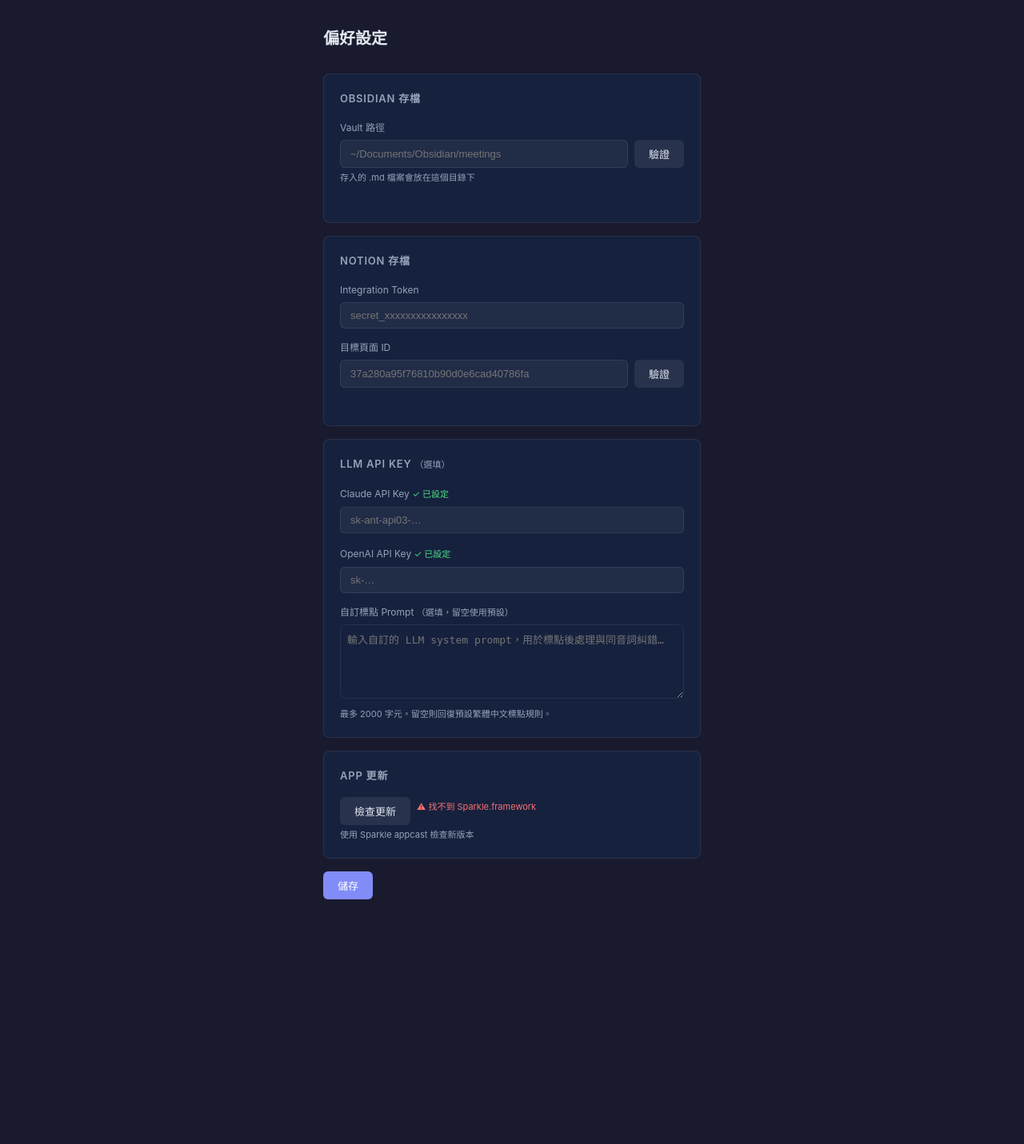
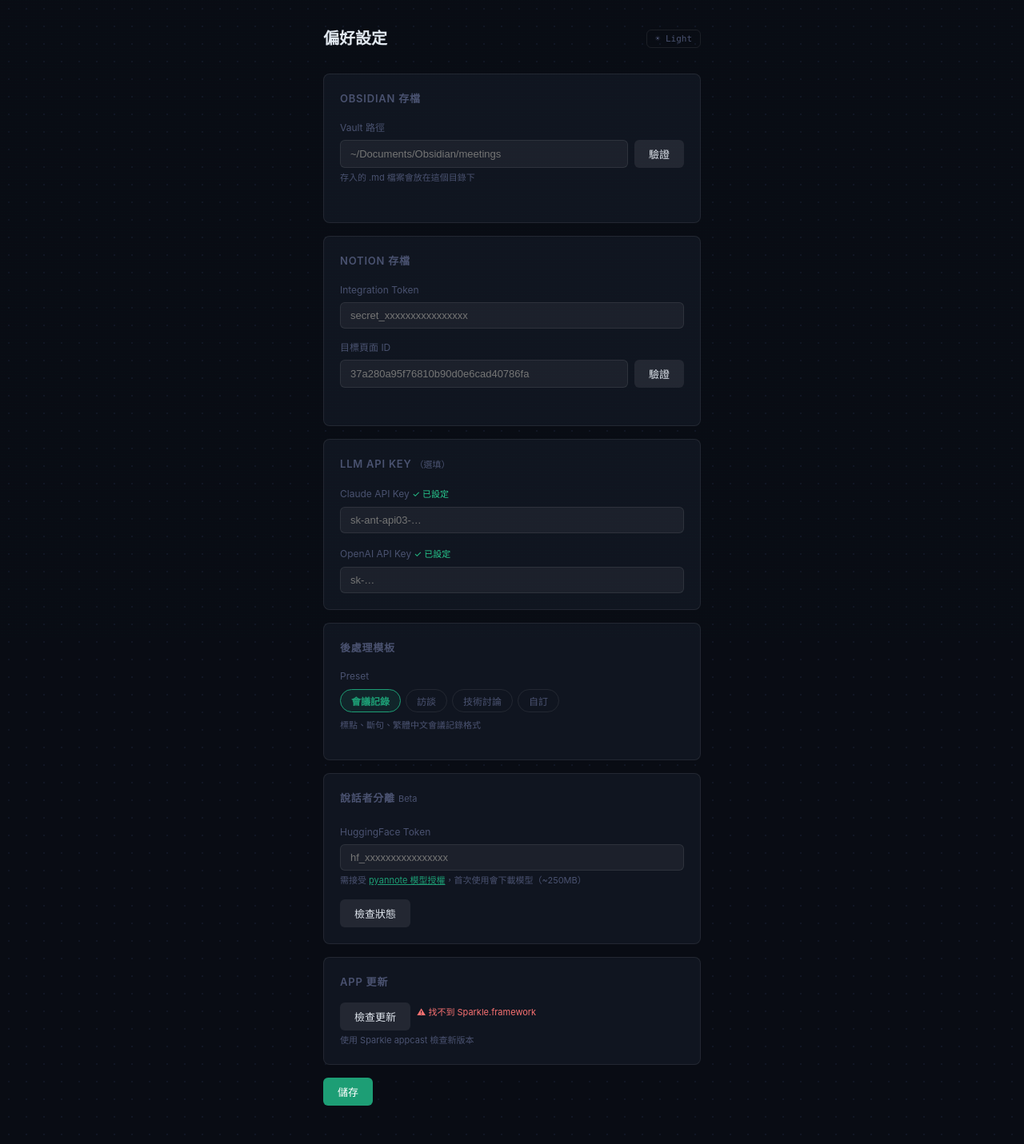
Before and after one commit to DaQing1108/whisper-local-stt, a Flask app: page /preferences in a window 1280 px wide. Shown: the whole page at 80% size. Before the commit the page ends 1125 px from the top, so only its background shows below. Run offline with Flask 3, Linux system fonts and the light colour scheme.

Commit message:
feat(v2.2): preferences 主題同步、Echo icns、LLM Preset、說話者分離 Beta [checkpoint] Phase: A1 preferences dark/light theme、A2 Echo 聲波 app icon、B1 LLM Preset 四個命名範本、B2 pyannote 說話者分離 API + HF Token 設定 Working state: 105/105 tests，AC 7/7，diarize.py + /api/diarize endpoint，preferences 主題與主頁同步

```diff
--- a/routes.py
+++ b/routes.py
@@ -530,6 +530,44 @@ def upload():
         return jsonify(error=str(e)), 500
 
 
+@bp.route("/api/diarize/status", methods=["GET"])
+def diarize_status():
+    """回傳說話者分離功能是否可用。"""
+    from diarize import is_available
+    return jsonify(available=is_available())
+
+
+@bp.route("/api/diarize", methods=["POST"])
+def diarize():
+    """對上傳音檔執行說話者分離。
+
+    Body: { "audio_path": "/abs/path/to/audio.wav", "num_speakers": 2 (optional) }
+    Returns: { "segments": [{ "start": 0.0, "end": 1.5, "speaker": "說話者 A" }] }
+    """
+    from diarize import diarize_audio, apply_diarization, is_available
+    if not is_available():
+        return jsonify(error="說話者分離未啟用：請在偏好設定填入 HuggingFace Token"), 400
+
+    data = request.json or {}
+    audio_path = data.get("audio_path", "").strip()
+    num_speakers = data.get("num_speakers")
+    transcript = data.get("transcript", "")
+
+    if not audio_path or not os.path.exists(audio_path):
+        return jsonify(error="音檔路徑不存在"), 400
+
+    try:
+        segments = diarize_audio(audio_path, num_speakers=num_speakers or None)
+        result = [{"start": s.start, "end": s.end, "speaker": s.speaker} for s in segments]
+        labeled = apply_diarization(transcript, segments) if transcript else ""
+        return jsonify(ok=True, segments=result, labeled_transcript=labeled)
+    except RuntimeError as e:
+        return jsonify(error=str(e)), 400
+    except Exception as e:
+        log.exception("[Diarize] 失敗")
+        return jsonify(error=f"分析失敗：{e}"), 500
+
+
 @bp.route("/config", methods=["GET"])
 def get_config():
     token   = os.getenv("NOTION_TOKEN", "")
@@ -560,6 +598,7 @@ def get_config():
             logging.warning("[Config] Notion 標題抓取失敗：%s", e)
     page_id_preview = (page_id[:8] + "…") if page_id else ""
     llm_prompt = os.getenv("LLM_CUSTOM_PROMPT", "")
+    llm_preset = os.getenv("LLM_PRESET", "meeting")
     llm_prompt_preview = llm_prompt[:50] + "…" if len(llm_prompt) > 50 else llm_prompt
     return jsonify(
         ready=ready,
@@ -570,6 +609,8 @@ def get_config():
         obsidian_path=os.getenv("OBSIDIAN_MEETING_PATH", ""),
         llm_prompt_preview=llm_prompt_preview,
         llm_prompt=llm_prompt,
+        llm_preset=llm_preset,
+        has_hf_token=bool(os.environ.get("HF_TOKEN", "").strip()),
     )
 
 
@@ -621,6 +662,8 @@ def save_config():
     openai_key     = data.get("openai_key", "").strip()
     obsidian_path  = data.get("obsidian_path", "").strip()
     llm_prompt     = data.get("llm_prompt", None)  # None = 未傳入（不更新）
+    llm_preset     = data.get("llm_preset", None)
+    hf_token       = data.get("hf_token", "").strip()
 
     label = ""
     if token and page_id:
@@ -668,6 +711,14 @@ def save_config():
         expanded = os.path.expanduser(_sanitize(obsidian_path))
         existing["OBSIDIAN_MEETING_PATH"]   = expanded
         os.environ["OBSIDIAN_MEETING_PATH"] = expanded
+    if hf_token:
+        existing["HF_TOKEN"]   = hf_token
+        os.environ["HF_TOKEN"] = hf_token
+    if llm_preset is not None:
+        valid_presets = {"meeting", "interview", "tech", "custom"}
+        if llm_preset in valid_presets:
+            existing["LLM_PRESET"]   = llm_preset
+            os.environ["LLM_PRESET"] = llm_preset
     if llm_prompt is not None:
         if not isinstance(llm_prompt, str):
             return jsonify(error="llm_prompt 必須為字串"), 400
@@ -689,6 +740,7 @@ def save_config():
         page_label=label or page_id,
         has_anthropic_key=bool(existing.get("ANTHROPIC_API_KEY")),
         has_openai_key=bool(existing.get("OPENAI_API_KEY")),
+        has_hf_token=bool(existing.get("HF_TOKEN")),
     )
 
 
--- a/static/preferences.css
+++ b/static/preferences.css
@@ -1,24 +1,50 @@
 :root {
-  --bg: #1a1a2e;
-  --surface: #16213e;
-  --border: rgba(255,255,255,0.08);
-  --text: #e2e8f0;
-  --muted: #94a3b8;
-  --accent: #818cf8;
-  --green: #4ade80;
-  --red: #f87171;
-  --radius: 8px;
+  --bg:       #090c14;
+  --surface:  #101520;
+  --surface2: #161d2e;
+  --border:   rgba(255,255,255,0.08);
+  --text:     #e2e8f0;
+  --muted:    #4a5270;
+  --accent:   #1D9E75;
+  --accent2:  #27c98e;
+  --green:    #27c98e;
+  --red:      #f87171;
+  --radius:   8px;
+  --grid-dot: rgba(99,120,200,0.09);
+  --mono:     'SF Mono', ui-monospace, 'Cascadia Code', monospace;
+}
+[data-theme="light"] {
+  --bg:       #f0f2f5;
+  --surface:  #ffffff;
+  --surface2: #f7f8fa;
+  --border:   rgba(0,0,0,0.10);
+  --text:     #0f1117;
+  --muted:    #6b7280;
+  --accent:   #1D9E75;
+  --accent2:  #0f6e56;
+  --green:    #1D9E75;
+  --red:      #e24b4a;
+  --grid-dot: rgba(0,0,0,0.07);
 }
 
 * { box-sizing: border-box; margin: 0; padding: 0; }
 
 body {
-  background: var(--bg);
+  background-color: var(--bg);
+  background-image: radial-gradient(circle, var(--grid-dot) 1px, transparent 1px);
+  background-size: 22px 22px;
   color: var(--text);
   font-family: -apple-system, BlinkMacSystemFont, "Segoe UI", sans-serif;
   font-size: 14px;
   line-height: 1.6;
+  transition: background-color .3s, color .3s;
 }
+body::before {
+  content: ''; position: fixed; inset: 0; pointer-events: none; z-index: 0;
+  background: repeating-linear-gradient(0deg, transparent, transparent 3px,
+    rgba(39,201,142,0.013) 3px, rgba(39,201,142,0.013) 4px);
+}
+body[data-theme="light"]::before { display: none; }
 
 .prefs-container {
   max-width: 520px;
@@ -148,3 +174,17 @@ input:focus { border-color: var(--accent); }
   color: var(--text);
   white-space: nowrap;
 }
+
+.preset-pills {
+  display: flex; gap: 6px; flex-wrap: wrap; margin-bottom: 8px;
+}
+.preset-pill {
+  padding: 5px 13px; border-radius: 20px; font-size: 12px; font-family: var(--mono);
+  border: 1px solid var(--border); background: transparent; color: var(--muted);
+  cursor: pointer; transition: all .15s;
+}
+.preset-pill:hover { border-color: var(--accent); color: var(--accent); }
+.preset-pill.active {
+  background: rgba(29,158,117,0.12); border-color: var(--accent);
+  color: var(--accent); font-weight: 600;
+}
--- a/static/preferences.js
+++ b/static/preferences.js
@@ -1,3 +1,24 @@
+const PRESETS = {
+  meeting:   { desc: '標點、斷句、繁體中文會議記錄格式', prompt: '' },
+  interview: { desc: '訪談逐字稿，保留語氣詞，自然分段', prompt: '你是繁體中文訪談逐字稿的標點專家。請在保持原文不變的前提下加入適當標點符號，保留「嗯」「啊」等語氣詞，每個問答自然分段。只輸出修正後的文字。' },
+  tech:      { desc: '技術討論，保留英文術語與縮寫', prompt: '你是繁體中文技術會議記錄的標點專家。請加入適當標點符號，保留所有英文技術術語、縮寫與程式碼片段不得翻譯或修改。只輸出修正後的文字。' },
+  custom:    { desc: '使用下方自訂 Prompt', prompt: null },
+}
+
+function selectPreset(btn) {
+  document.querySelectorAll('.preset-pill').forEach(p => p.classList.remove('active'))
+  btn.classList.add('active')
+  const key = btn.dataset.preset
+  const info = PRESETS[key]
+  document.getElementById('preset-desc').textContent = info.desc
+  document.getElementById('custom-prompt-field').style.display = key === 'custom' ? '' : 'none'
+}
+
+function _getActivePreset() {
+  const active = document.querySelector('.preset-pill.active')
+  return active ? active.dataset.preset : 'meeting'
+}
+
 async function _loadConfig() {
   try {
     const r = await fetch('/config')
@@ -9,6 +30,11 @@ async function _loadConfig() {
     _setKeyStatus('openai-status', d.has_openai_key)
     const promptEl = document.getElementById('llm-prompt')
     if (promptEl && d.llm_prompt !== undefined) promptEl.value = d.llm_prompt
+    _setKeyStatus('hf-status', d.has_hf_token)
+    if (d.llm_preset) {
+      const btn = document.querySelector(`.preset-pill[data-preset="${d.llm_preset}"]`)
+      if (btn) selectPreset(btn)
+    }
     _loadUpdateStatus()
   } catch (_) {}
 }
@@ -87,7 +113,11 @@ async function saveAll() {
     page_id:        document.getElementById('notion-page-id').value.trim(),
     anthropic_key:  document.getElementById('anthropic-key').value.trim(),
     openai_key:     document.getElementById('openai-key').value.trim(),
-    llm_prompt:     document.getElementById('llm-prompt')?.value ?? null,
+    hf_token:       document.getElementById('hf-token')?.value.trim() ?? '',
+    llm_preset:     _getActivePreset(),
+    llm_prompt:     _getActivePreset() === 'custom'
+                      ? (document.getElementById('llm-prompt')?.value ?? '')
+                      : (PRESETS[_getActivePreset()]?.prompt ?? ''),
   }
 
   statusEl.textContent = '儲存中…'
@@ -104,6 +134,7 @@ async function saveAll() {
       _setStatus(statusEl, '✓ 已儲存', true)
       _setKeyStatus('anthropic-status', d.has_anthropic_key)
       _setKeyStatus('openai-status', d.has_openai_key)
+      _setKeyStatus('hf-status', d.has_hf_token)
     } else {
       _setStatus(statusEl, `✗ ${d.error || '儲存失敗'}`, false)
     }
@@ -147,9 +178,40 @@ async function checkForUpdates() {
   }
 }
 
+async function checkDiarize() {
+  const btn = document.getElementById('check-diarize-btn')
+  const statusEl = document.getElementById('diarize-status')
+  btn.disabled = true; btn.textContent = '檢查中…'
+  try {
+    const r = await fetch('/api/diarize/status')
+    const d = await r.json()
+    _setStatus(statusEl, d.available ? '✓ 說話者分離就緒' : '⚠ 未啟用：請填入 HF Token', d.available)
+  } catch (e) {
+    _setStatus(statusEl, '✗ 無法連線', false)
+  } finally {
+    btn.disabled = false; btn.textContent = '檢查狀態'
+  }
+}
+
 function _setStatus(el, msg, ok) {
   el.textContent = msg
   el.className = (el.classList.contains('save-status') ? 'save-status' : 'validate-status') + (ok ? ' ok' : ' err')
 }
 
-document.addEventListener('DOMContentLoaded', _loadConfig)
+function toggleTheme() {
+  const body = document.body
+  const next = body.dataset.theme === 'dark' ? 'light' : 'dark'
+  body.dataset.theme = next
+  const btn = document.getElementById('pref-theme-btn')
+  if (btn) btn.textContent = next === 'dark' ? '☀ Light' : '☾ Dark'
+  try { localStorage.setItem('echo-theme', next) } catch(e) {}
+}
+function _initPrefTheme() {
+  let saved; try { saved = localStorage.getItem('echo-theme') } catch(e) {}
+  const theme = saved || 'dark'
+  document.body.dataset.theme = theme
+  const btn = document.getElementById('pref-theme-btn')
+  if (btn) btn.textContent = theme === 'dark' ? '☀ Light' : '☾ Dark'
+}
+
+document.addEventListener('DOMContentLoaded', () => { _initPrefTheme(); _loadConfig() })
--- a/templates/preferences.html
+++ b/templates/preferences.html
@@ -3,12 +3,16 @@
 <head>
   <meta charset="UTF-8">
   <meta name="viewport" content="width=device-width, initial-scale=1.0">
-  <title>Whisper STT — 偏好設定</title>
+  <title>Echo — 偏好設定</title>
   <link rel="stylesheet" href="/static/preferences.css">
 </head>
-<body>
+<body data-theme="dark">
   <div class="prefs-container">
-    <h1 class="prefs-title">偏好設定</h1>
+    <div style="display:flex;align-items:center;justify-content:space-between;margin-bottom:28px;">
+      <h1 class="prefs-title" style="margin-bottom:0">偏好設定</h1>
+      <button onclick="toggleTheme()" id="pref-theme-btn"
+        style="padding:4px 10px;font-size:11px;font-family:var(--mono);background:transparent;border:1px solid var(--border);border-radius:6px;color:var(--muted);cursor:pointer;">☀ Light</button>
+    </div>
 
     <!-- Obsidian -->
     <section class="prefs-section">
@@ -52,12 +56,42 @@
         <label for="openai-key">OpenAI API Key <span class="key-status" id="openai-status"></span></label>
         <input type="password" id="openai-key" placeholder="sk-…" autocomplete="new-password">
       </div>
+    </section>
+
+    <!-- LLM 模板 Preset -->
+    <section class="prefs-section">
+      <h2>後處理模板</h2>
       <div class="field">
-        <label for="llm-prompt">自訂標點 Prompt <span class="optional">（選填，留空使用預設）</span></label>
+        <label>Preset</label>
+        <div class="preset-pills" id="preset-pills">
+          <button class="preset-pill active" data-preset="meeting" onclick="selectPreset(this)">會議記錄</button>
+          <button class="preset-pill" data-preset="interview" onclick="selectPreset(this)">訪談</button>
+          <button class="preset-pill" data-preset="tech" onclick="selectPreset(this)">技術討論</button>
+          <button class="preset-pill" data-preset="custom" onclick="selectPreset(this)">自訂</button>
+        </div>
+        <span class="field-hint" id="preset-desc">標點、斷句、繁體中文會議記錄格式</span>
+      </div>
+      <div class="field" id="custom-prompt-field" style="display:none">
+        <label for="llm-prompt">自訂 Prompt <span class="optional">（最多 2000 字元）</span></label>
         <textarea id="llm-prompt" rows="5" maxlength="2000"
           placeholder="輸入自訂的 LLM system prompt，用於標點後處理與同音詞糾錯…"
-          style="width:100%;box-sizing:border-box;resize:vertical;font-size:13px;padding:8px;border-radius:8px;border:1px solid var(--border);background:var(--surface2);color:var(--text);"></textarea>
-        <span class="field-hint">最多 2000 字元。留空則回復預設繁體中文標點規則。</span>
+          style="width:100%;box-sizing:border-box;resize:vertical;font-size:13px;padding:8px;border-radius:8px;border:1px solid var(--border);background:var(--surface2);color:var(--text);font-family:var(--mono)"></textarea>
+      </div>
+    </section>
+
+    <!-- 說話者分離 Beta -->
+    <section class="prefs-section">
+      <h2>說話者分離 <span class="optional">Beta</span></h2>
+      <div class="field">
+        <label for="hf-token">HuggingFace Token <span class="key-status" id="hf-status"></span></label>
+        <input type="password" id="hf-token" placeholder="hf_xxxxxxxxxxxxxxxx" autocomplete="new-password">
+        <span class="field-hint">需接受 <a href="https://hf.co/pyannote/speaker-diarization-3.1" style="color:var(--accent)">pyannote 模型授權</a>，首次使用會下載模型（~250MB）</span>
+      </div>
+      <div class="field">
+        <div class="input-row">
+          <button class="btn validate" id="check-diarize-btn" onclick="checkDiarize()">檢查狀態</button>
+          <span class="validate-status" id="diarize-status"></span>
+        </div>
       </div>
     </section>
 
```
Also changed, not shown: diarize.py (added, +150 -0 lines), 1 other file.
